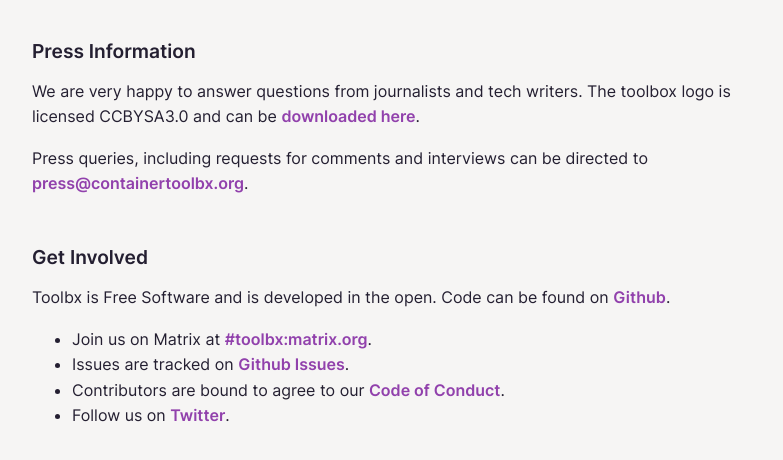
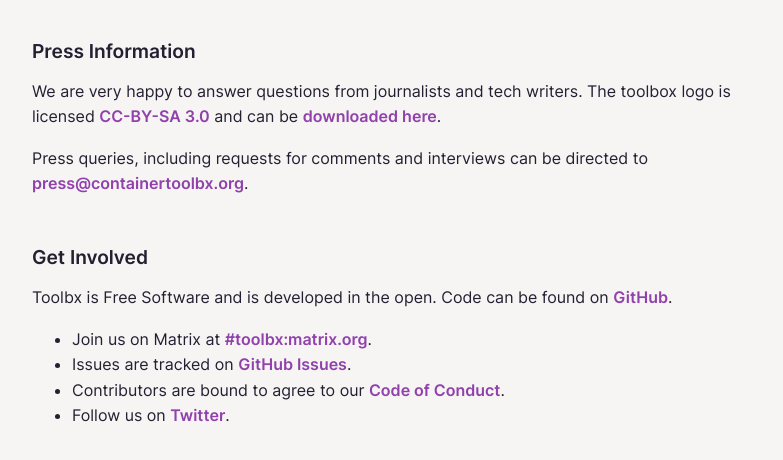
Before and after one commit to containers/containertoolbx.org, a Jekyll site: the page built from index.md, in a window 1280 px wide. Shown: the part 1655-2115 px from the top of the page, without its empty margins (248-1031 px from the left). Built offline with Jekyll 4.4.1, drawn with Linux system fonts in a browser that asks for light colours.

Commit message:
Fix typos

```diff
--- a/index.md
+++ b/index.md
@@ -35,15 +35,15 @@
 * [Video talk -- Toolbox: using Silverblue for development](https://www.youtube.com/watch?v=BGXs0W6NRBM) by Debarshi Ray
 
 ## Press Information
-We are very happy to answer questions from journalists and tech writers. The toolbox logo is licensed CCBYSA3.0 and can be [downloaded here](/assets/logo/toolbx-logo.zip).
+We are very happy to answer questions from journalists and tech writers. The toolbox logo is licensed [CC-BY-SA 3.0](https://creativecommons.org/licenses/by-sa/3.0/) and can be [downloaded here](/assets/logo/toolbx-logo.zip).
 
 Press queries, including requests for comments and interviews can be directed to [press@containertoolbx.org](mailto:press@containertoolbx.org).
 
 
 ## Get Involved
-Toolbx is Free Software and is developed in the open. Code can be found on [Github](https://github.com/containers/toolbox).
+Toolbx is Free Software and is developed in the open. Code can be found on [GitHub](https://github.com/containers/toolbox).
 
   * Join us on Matrix at [#toolbx:matrix.org](https://matrix.to/#/#toolbx:matrix.org).
-  * Issues are tracked on [Github Issues](https://github.com/containers/toolbox/issues).
+  * Issues are tracked on [GitHub Issues](https://github.com/containers/toolbox/issues).
   * Contributors are bound to agree to our [Code of Conduct](https://github.com/containers/common/blob/main/CODE-OF-CONDUCT.md).
   * Follow us on [Twitter](https://twitter.com/containertoolbx).
```
